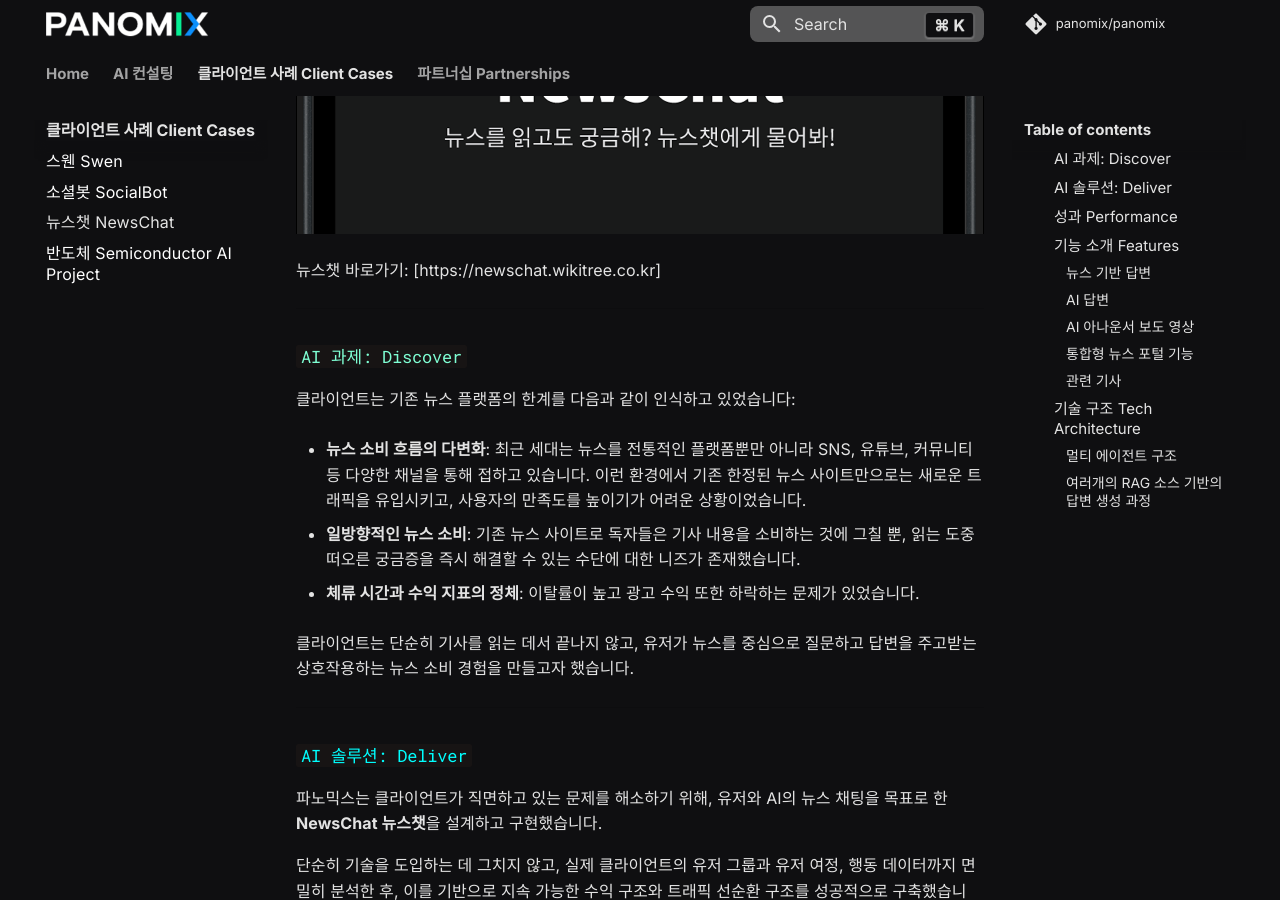
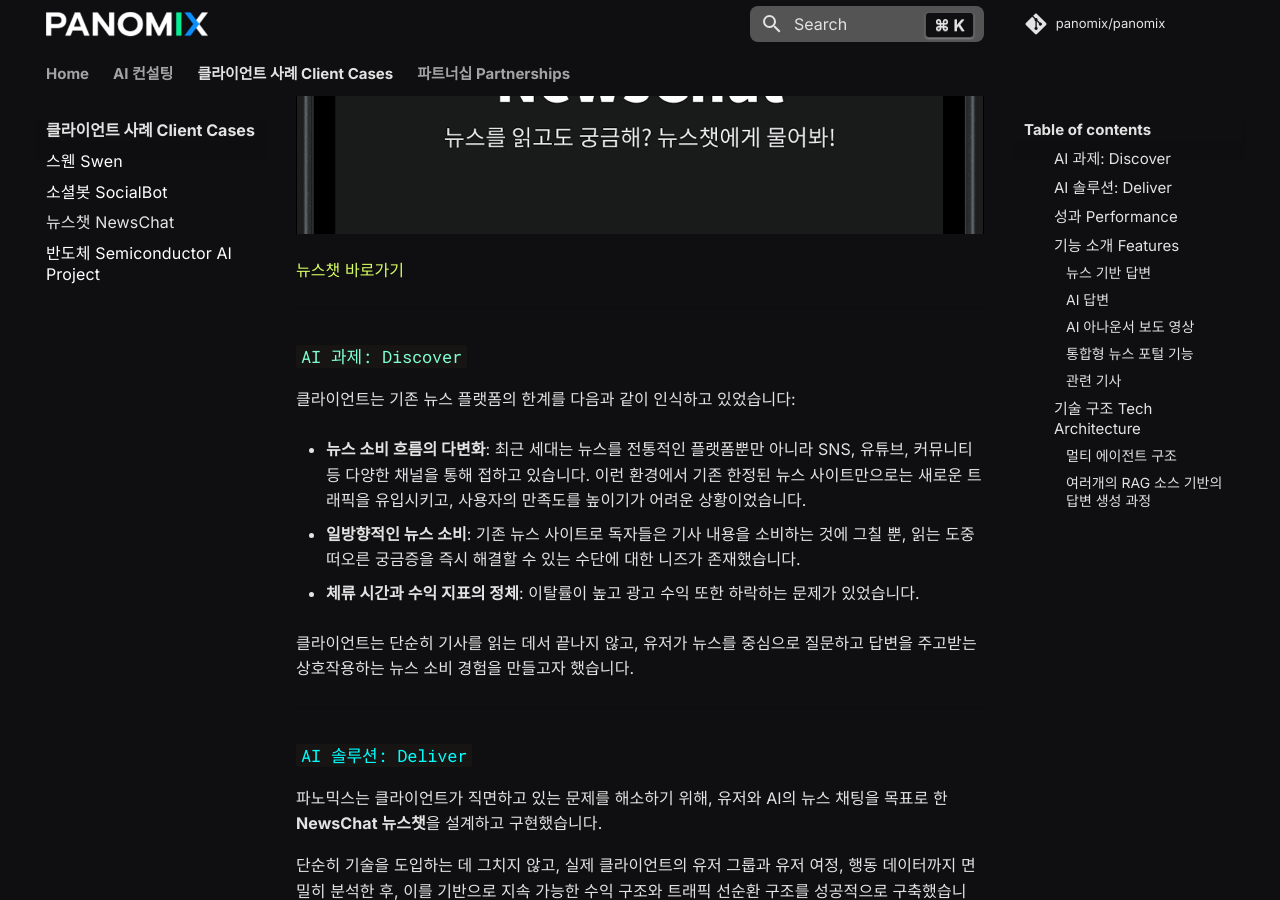
Before and after one commit to panomix/panomix, an MkDocs documentation site: the page built from docs/clients/newschat/newschat.md, in a window 1280 px wide and 900 px high, scrolled down 924 px. Built offline with MkDocs 1.6.1 and Material for MkDocs 9.7.7, drawn with Linux system fonts in a browser that asks for light colours; comment, search, counter and statistics services are not loaded.

Commit message:
Update newschat.md

```diff
--- a/docs/clients/newschat/newschat.md
+++ b/docs/clients/newschat/newschat.md
@@ -6,7 +6,7 @@
 ![Product Image](images/newschatmain.png)
 <br/>
 
-뉴스챗 바로가기: [https://newschat.wikitree.co.kr]
+[뉴스챗 바로가기](https://newschat.wikitree.co.kr)
 
 ---
 ### <code style="color : aquamarine">AI 과제: Discover</code>
```
